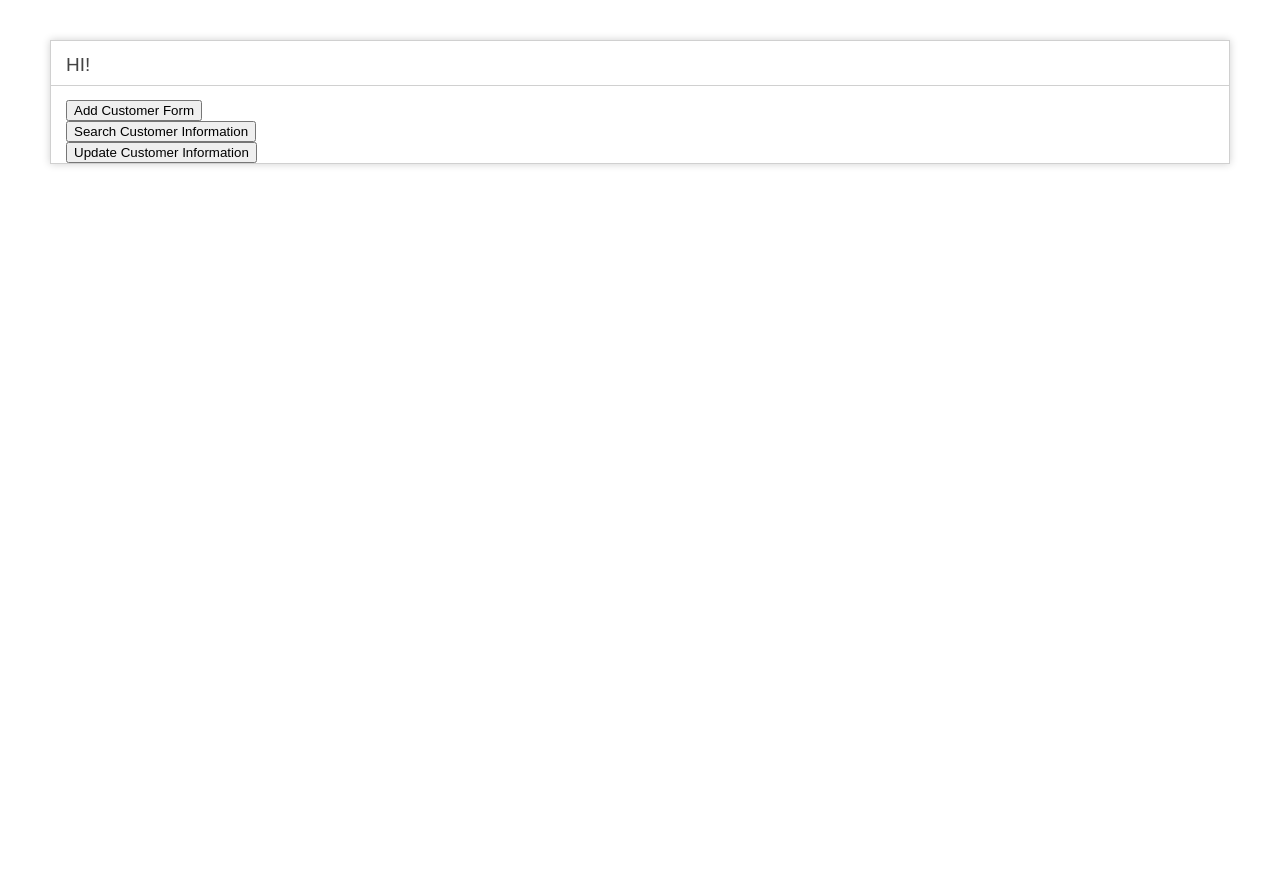
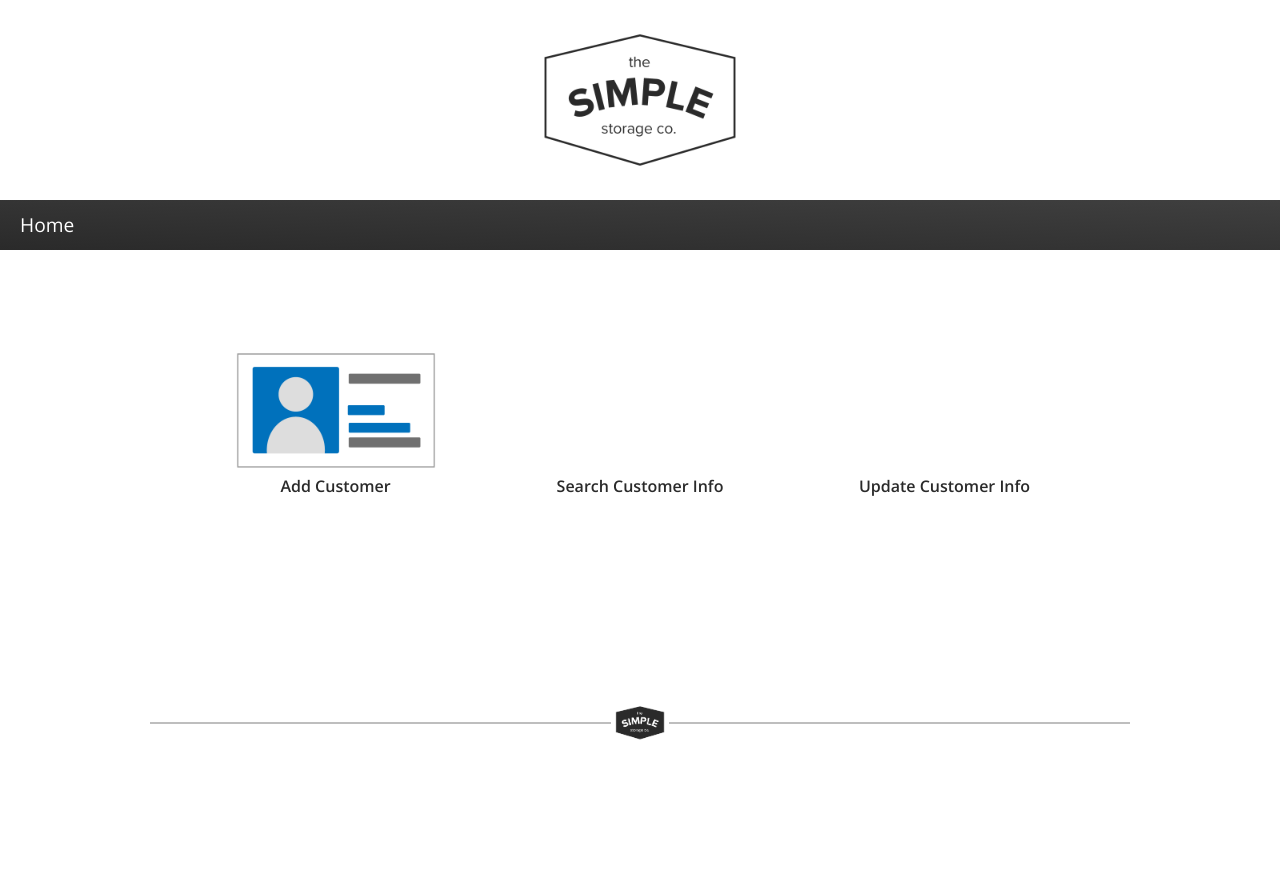
Before and after one commit to hemingto/simplestorageco, a CodeIgniter app: page /database/ in a window 1280 px wide. Before the commit the page ends 167 px from the top, so only its background shows below. Run offline with CodeIgniter, Linux system fonts and the light colour scheme.

Commit message:
styling work

```diff
--- a/application/config/database.php
+++ b/application/config/database.php
@@ -77,7 +77,7 @@ $db['default'] = array(
 	'dsn'	=> '',
 	'hostname' => 'localhost',
 	'username' => 'root',
-	'password' => 'root',
+	'password' => '',
 	'database' => 'TheSimpleStorageCompany',
 	'dbdriver' => 'mysqli',
 	'dbprefix' => '',
--- a/application/views/homepage.php
+++ b/application/views/homepage.php
@@ -1,89 +1,38 @@
 <?php
-defined('BASEPATH') OR exit('No direct script access allowed');
-?><!DOCTYPE html>
-<html lang="en">
-<head>
-	<meta charset="utf-8">
-	<title>Welcome to CodeIgniter</title>
+	require 'partials/header_partial.html';
+?>
 
-	<style type="text/css">
-
-	::selection { background-color: #E13300; color: white; }
-	::-moz-selection { background-color: #E13300; color: white; }
-
-	body {
-		background-color: #fff;
-		margin: 40px;
-		font: 13px/20px normal Helvetica, Arial, sans-serif;
-		color: #4F5155;
-	}
-
-	a {
-		color: #003399;
-		background-color: transparent;
-		font-weight: normal;
-	}
-
-	h1 {
-		color: #444;
-		background-color: transparent;
-		border-bottom: 1px solid #D0D0D0;
-		font-size: 19px;
-		font-weight: normal;
-		margin: 0 0 14px 0;
-		padding: 14px 15px 10px 15px;
-	}
-
-	code {
-		font-family: Consolas, Monaco, Courier New, Courier, monospace;
-		font-size: 12px;
-		background-color: #f9f9f9;
-		border: 1px solid #D0D0D0;
-		color: #002166;
-		display: block;
-		margin: 14px 0 14px 0;
-		padding: 12px 10px 12px 10px;
-	}
-
-	#body {
-		margin: 0 15px 0 15px;
-	}
-
-	p.footer {
-		text-align: right;
-		font-size: 11px;
-		border-top: 1px solid #D0D0D0;
-		line-height: 32px;
-		padding: 0 10px 0 10px;
-		margin: 20px 0 0 0;
-	}
-
-	#container {
-		margin: 10px;
-		border: 1px solid #D0D0D0;
-		box-shadow: 0 0 8px #D0D0D0;
-	}
-	</style>
-</head>
 <body>
 
+<img src="assets/img/ss_logo.png" alt="logo" id="logo">
+
+<div id="top_bar" class="gradient">
+	<h1>Home</h1>
+</div>
+
 <div id="container">
-	<h1>HI!</h1>
-
-	<div id="body">
+	<div class="icon_div">
 		<form action='/add' method='post'>
-			<input type="submit" value="Add Customer Form">
-		</form>
-		<form action='' method='post'>
-			<input type="submit" value="Search Customer Information">
-		</form>
-		<form action='' method='post'>
-			<input type="submit" value="Update Customer Information">
+			<input type="image" src="assets/img/add_customer_icon.png" alt="add_customer" id="add_customer" class="grow">
+			<input type="submit" value="Add Customer" class="input_button">
 		</form>
 	</div>
-	<?php
-		// var_dump($this->session->userdata());
-	?>
+	<div class="icon_div">
+		<form action='' method='post'>
+			<input type="submit" value="Search Customer Info" class="input_button">
+		</form>
+	</div>
+	<div class="icon_div">
+		<form action='' method='post'>
+			<input type="submit" value="Update Customer Info" class="input_button">
+		</form>
+	</div>
+</div>
+
+<div id="small_container">
+	<div class="line"></div>
+	<img src="assets/img/ss_logo_black.png" alt="logo" id="logo_black">
+	<div class="line"></div>
 </div>
 
 </body>
--- /dev/null
+++ b/application/views/partials/header_partial.html
@@ -0,0 +1,12 @@
+<?php
+defined('BASEPATH') OR exit('No direct script access allowed');
+?><!DOCTYPE html>
+<html lang="en">
+<head>
+	<meta charset="utf-8">
+	<title>Home | Simple Storage Co.</title>
+	<link rel='shortcut icon' href='favicon.ico' type='image/x-icon'>
+	<link href='https://fonts.googleapis.com/css?family=Open+Sans:400,600' rel='stylesheet' type='text/css'>
+	<link rel="stylesheet" type="text/css" href="assets/css/normalize.css">
+	<link rel="stylesheet" type="text/css" href="assets/css/homepage.css">
+</head>
--- /dev/null
+++ b/assets/css/homepage.css
@@ -0,0 +1,102 @@
+
+* {
+	color: #2a2a2a;
+}
+
+#container {
+	width:100%;
+	text-align: center;
+}
+
+#small_container {
+	width:80%;
+	margin:10% auto;
+	text-align: center;
+}
+
+#logo, #logo_black {
+	width:200px;
+	height:200px;
+	display:block;
+	margin-left: auto;
+	margin-right: auto;
+}
+
+#logo_black {
+	width:50px;
+	height:50px;
+	display: inline-block;
+}
+
+.line {
+	width:45%;
+	height:2px;
+	background-color: #2a2a2a;
+	opacity:.3;
+	margin:25px 0;
+	display: inline-block;
+}
+
+.grow {
+	transition: all .2s ease-in-out;
+}
+
+.grow:hover {
+	transform: scale(1.1);
+}
+
+.input_button {
+	background:none;
+  	border:none;
+  	outline:none;
+  	cursor: pointer;
+}
+
+
+#top_bar {
+	width:100%;
+	height:50px;
+	background-color: #2a2a2a;
+}
+
+h1 {
+	display:block;
+	color:#ffffff;
+	margin:0px;
+	padding-left:20px;
+	font-size: 1.2em;
+	line-height: 50px;
+}
+
+.gradient {
+  background-image:
+    linear-gradient(
+      to top right,
+      #2a2a2a, #3f3f3f
+    );
+}
+
+.icon_div {
+	width: 300px;
+	height: 95px;
+	margin-top:100px;
+	display: inline-block;
+	text-align: center;
+}
+
+#add_customer {
+	width:200px;
+	height:120px;
+}
+
+
+
+
+h1, p, input {
+	font-family: 'Open Sans', sans-serif;
+	font-weight: 600;
+}
+
+h1 {
+	font-weight: 300;
+}
```
Also changed, not shown: assets/css/normalize.css (added), assets/img/add_customer_icon.png (added), assets/img/ss_logo.png (added), assets/img/ss_logo_black.png (added).
